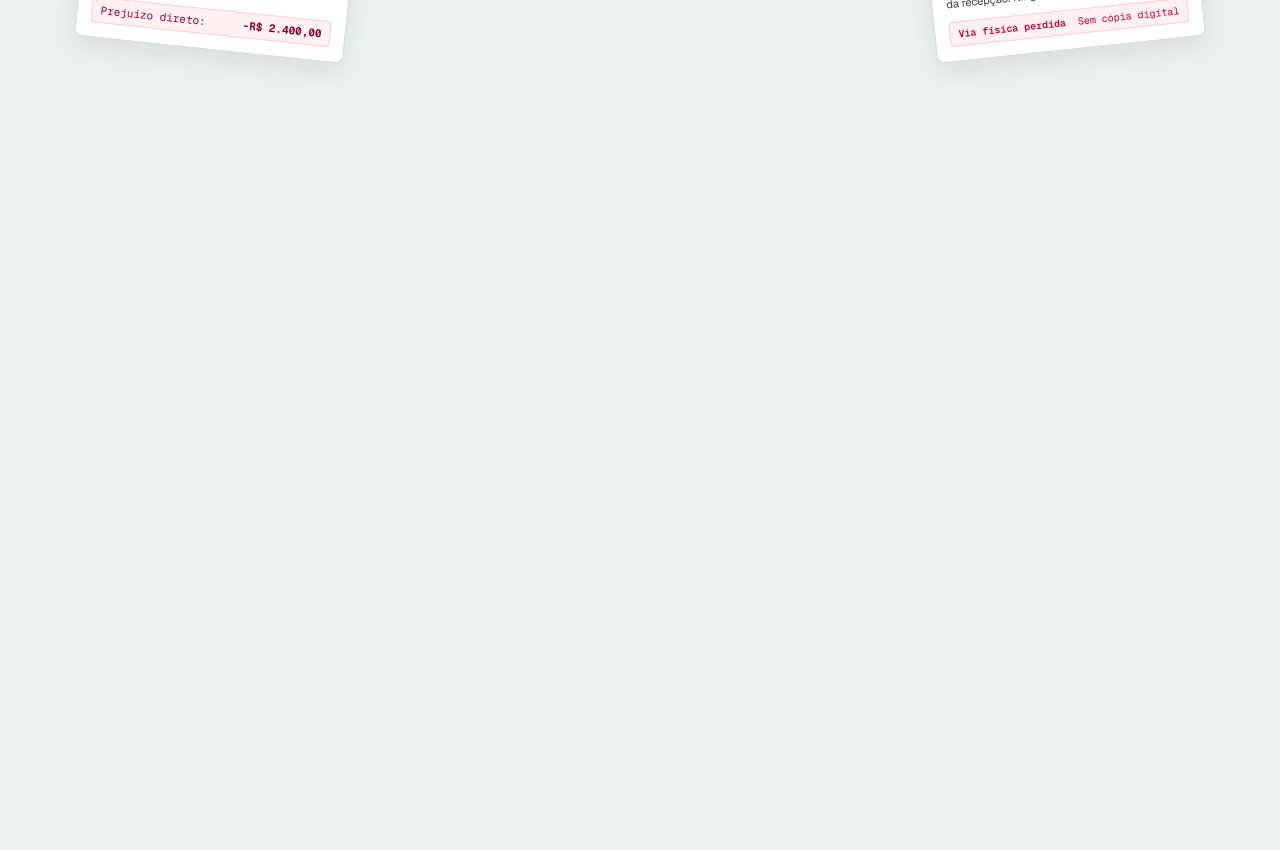
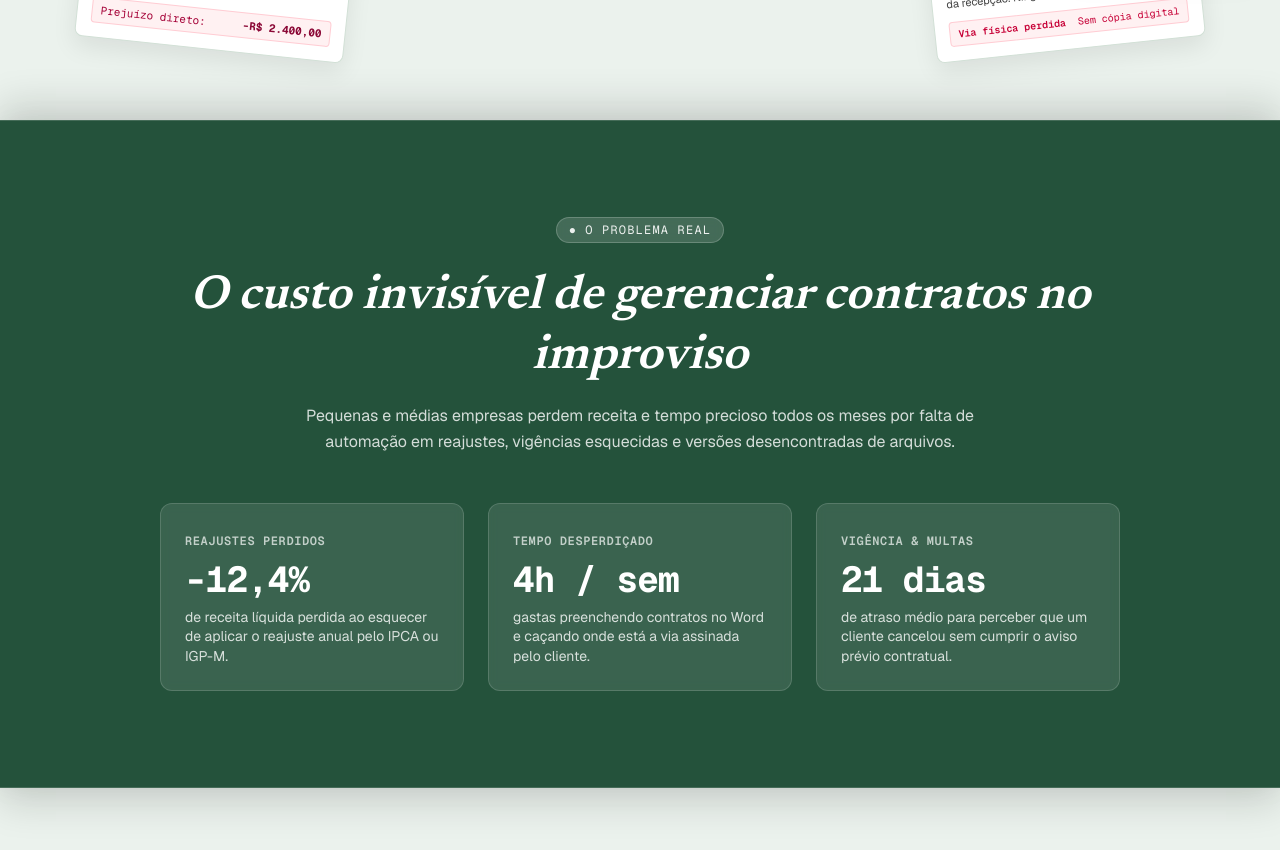
Before and after one commit to brtorresdel/tratto-landing-page, a Next.js app: page / in a window 1280 px wide. Shown: the part 800-1650 px from the top of the page. Before the commit the page ends 984 px from the top, so only its background shows below. Built offline with nearby package versions, Linux system fonts and the light colour scheme.

Commit message:
feat(landing): adicionar esqueleto da secao de problema e metricas (ProblemBanner)

```diff
--- a/src/app/page.tsx
+++ b/src/app/page.tsx
@@ -1,6 +1,7 @@
 import React from "react";
 import { Navbar } from "@/components/navbar";
 import { Hero } from "@/components/hero";
+import { ProblemBanner } from "@/components/problem-banner";
 import { ThemeSwitcher } from "@/components/theme-switcher";
 
 export default function HomePage() {
@@ -9,6 +10,7 @@ export default function HomePage() {
       <Navbar />
       <main className="flex-1">
         <Hero />
+        <ProblemBanner />
 
         {/* Marcador de destino suave para a lista de espera (será expandido na Spec 0002) */}
         <section id="lista-de-espera" className="py-8 text-center">
--- /dev/null
+++ b/src/components/problem-banner.tsx
@@ -0,0 +1,70 @@
+import React from "react";
+
+export function ProblemBanner() {
+  return (
+    <section
+      id="como-funciona"
+      className="relative z-20 bg-[var(--accent-primary)] text-white transition-colors duration-300 shadow-[0_-16px_36px_rgba(14,18,16,0.14),0_16px_36px_rgba(14,18,16,0.14)] border-y border-white/15 py-16 sm:py-24"
+    >
+      <div className="mx-auto max-w-5xl px-4 sm:px-8 text-center">
+        {/* Eyebrow / Chapéu Editorial */}
+        <div className="inline-flex items-center gap-2 rounded-full bg-white/15 px-3 py-1 font-mono text-xs uppercase tracking-widest text-white/90 backdrop-blur-xs border border-white/20">
+          <span>●</span>
+          <span>O Problema Real</span>
+        </div>
+
+        {/* Título Principal da Faixa */}
+        <h2 className="mt-6 font-serif text-2xl sm:text-4xl lg:text-5xl italic font-semibold text-white leading-tight">
+          O custo invisível de gerenciar contratos no improviso
+        </h2>
+
+        {/* Subtítulo explicativo */}
+        <p className="mt-4 mx-auto max-w-2xl text-sm sm:text-base text-white/80 leading-relaxed">
+          Pequenas e médias empresas perdem receita e tempo precioso todos os meses por falta de automação em reajustes, vigências esquecidas e versões desencontradas de arquivos.
+        </p>
+
+        {/* Grade de Métricas e Dores (Esqueleto para calibrarmos) */}
+        <div className="mt-12 grid grid-cols-1 gap-6 sm:grid-cols-3 text-left">
+          {/* Métrica 1 */}
+          <div className="rounded-xl border border-white/15 bg-white/10 p-6 backdrop-blur-xs transition hover:bg-white/15">
+            <span className="font-mono text-xs font-semibold uppercase tracking-wider text-white/70">
+              Reajustes Perdidos
+            </span>
+            <div className="mt-2 font-mono text-3xl sm:text-4xl font-bold tracking-tight text-white tabular-nums">
+              -12,4%
+            </div>
+            <p className="mt-2 text-xs sm:text-sm text-white/80 leading-snug">
+              de receita líquida perdida ao esquecer de aplicar o reajuste anual pelo IPCA ou IGP-M.
+            </p>
+          </div>
+
+          {/* Métrica 2 */}
+          <div className="rounded-xl border border-white/15 bg-white/10 p-6 backdrop-blur-xs transition hover:bg-white/15">
+            <span className="font-mono text-xs font-semibold uppercase tracking-wider text-white/70">
+              Tempo Desperdiçado
+            </span>
+            <div className="mt-2 font-mono text-3xl sm:text-4xl font-bold tracking-tight text-white tabular-nums">
+              4h / sem
+            </div>
+            <p className="mt-2 text-xs sm:text-sm text-white/80 leading-snug">
+              gastas preenchendo contratos no Word e caçando onde está a via assinada pelo cliente.
+            </p>
+          </div>
+
+          {/* Métrica 3 */}
+          <div className="rounded-xl border border-white/15 bg-white/10 p-6 backdrop-blur-xs transition hover:bg-white/15">
+            <span className="font-mono text-xs font-semibold uppercase tracking-wider text-white/70">
+              Vigência & Multas
+            </span>
+            <div className="mt-2 font-mono text-3xl sm:text-4xl font-bold tracking-tight text-white tabular-nums">
+              21 dias
+            </div>
+            <p className="mt-2 text-xs sm:text-sm text-white/80 leading-snug">
+              de atraso médio para perceber que um cliente cancelou sem cumprir o aviso prévio contratual.
+            </p>
+          </div>
+        </div>
+      </div>
+    </section>
+  );
+}
```
Also changed, not shown: 1 other file (tests, documents, lock files or other folders).
